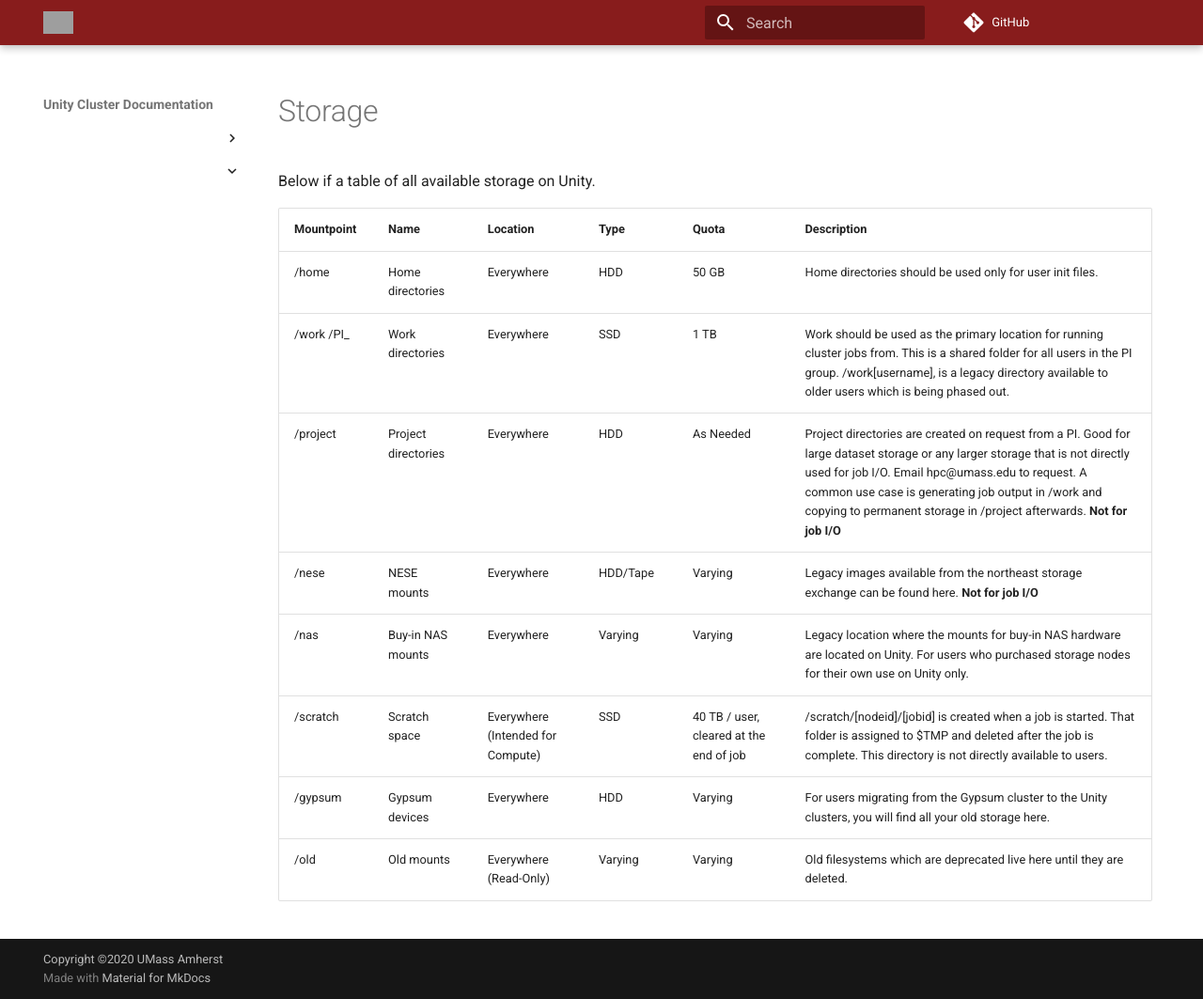
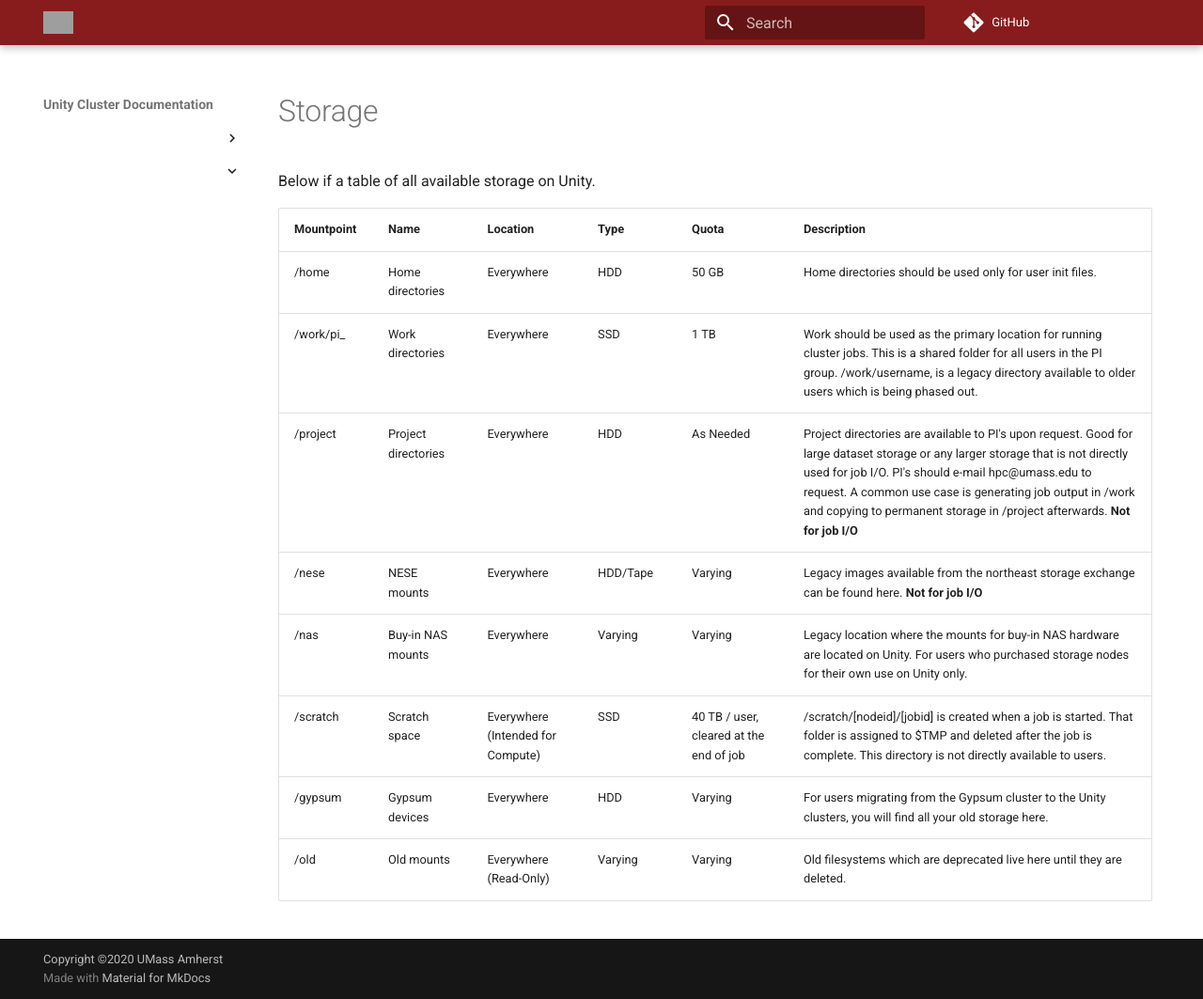
Before and after one commit to UMass-RC/unity-docs, an MkDocs documentation site: the page built from docs/technical/storage.md, in a window 1280 px wide and 1063 px high. Shown: the whole window at 94% size. Built offline with MkDocs 1.6.1 and Material for MkDocs 9.7.7, drawn with Linux system fonts in a browser that asks for light colours; comment, search, counter and statistics services are not loaded; grey boxes are pictures that could not be loaded.

Commit message:
updated storage.md with Tom

```diff
--- a/docs/technical/storage.md
+++ b/docs/technical/storage.md
@@ -5,8 +5,8 @@ Below if a table of all available storage on Unity.
 | Mountpoint | Name                | Location                          | Type     | Quota                                   | Description                                                                                                                                                                                                                                                                                                                                                                              |
 | ---------- | ------------------- | --------------------------------- | -------- | --------------------------------------- | ---------------------------------------------------------------------------------------------------------------------------------------------------------------------------------------------------------------------------------------------------------------------------------------------------------------------------------------------------------------------------------------- |
 | /home      | Home directories    | Everywhere                        | HDD      | 50 GB                                   | Home directories should be used only for user init files.
-| /work /PI_      | Work directories    | Everywhere                        | SSD      | 1 TB                                  | Work should be used as the primary location for running cluster jobs from. This is a shared folder for all users in the PI group. /work[username], is a legacy directory available to older users which is being phased out.
-| /project  | Project directories | Everywhere                        | HDD      | As Needed                                 | Project directories are created on request from a PI. Good for large dataset storage or any larger storage that is not directly used for job I/O. Email hpc@umass.edu to request. A common use case is generating job output in /work and copying to permanent storage in /project afterwards. **Not for job I/O**                                                                                 |
+| /work/pi_      | Work directories    | Everywhere                        | SSD      | 1 TB                                  | Work should be used as the primary location for running cluster jobs. This is a shared folder for all users in the PI group. /work/username, is a legacy directory available to older users which is being phased out.
+| /project  | Project directories | Everywhere                        | HDD      | As Needed                                 | Project directories are available to PI's upon request. Good for large dataset storage or any larger storage that is not directly used for job I/O. PI's should e-mail hpc@umass.edu to request. A common use case is generating job output in /work and copying to permanent storage in /project afterwards. **Not for job I/O**                                                                                 |
 | /nese      | NESE mounts         | Everywhere                        | HDD/Tape | Varying                                 | Legacy images available from the northeast storage exchange can be found here. **Not for job I/O**                                                                                                          |
 | /nas       | Buy-in NAS mounts   | Everywhere                        | Varying  | Varying                                 | Legacy location where the mounts for buy-in NAS hardware are located on Unity. For users who purchased storage nodes for their own use on Unity only.                                                                                                                                                                                                                                    |
 | /scratch   | Scratch space       | Everywhere (Intended for Compute) | SSD      | 40 TB / user, cleared at the end of job | /scratch/[nodeid]/[jobid] is created when a job is started. That folder is assigned to $TMP and deleted after the job is complete. This directory is not directly available to users. |
```
